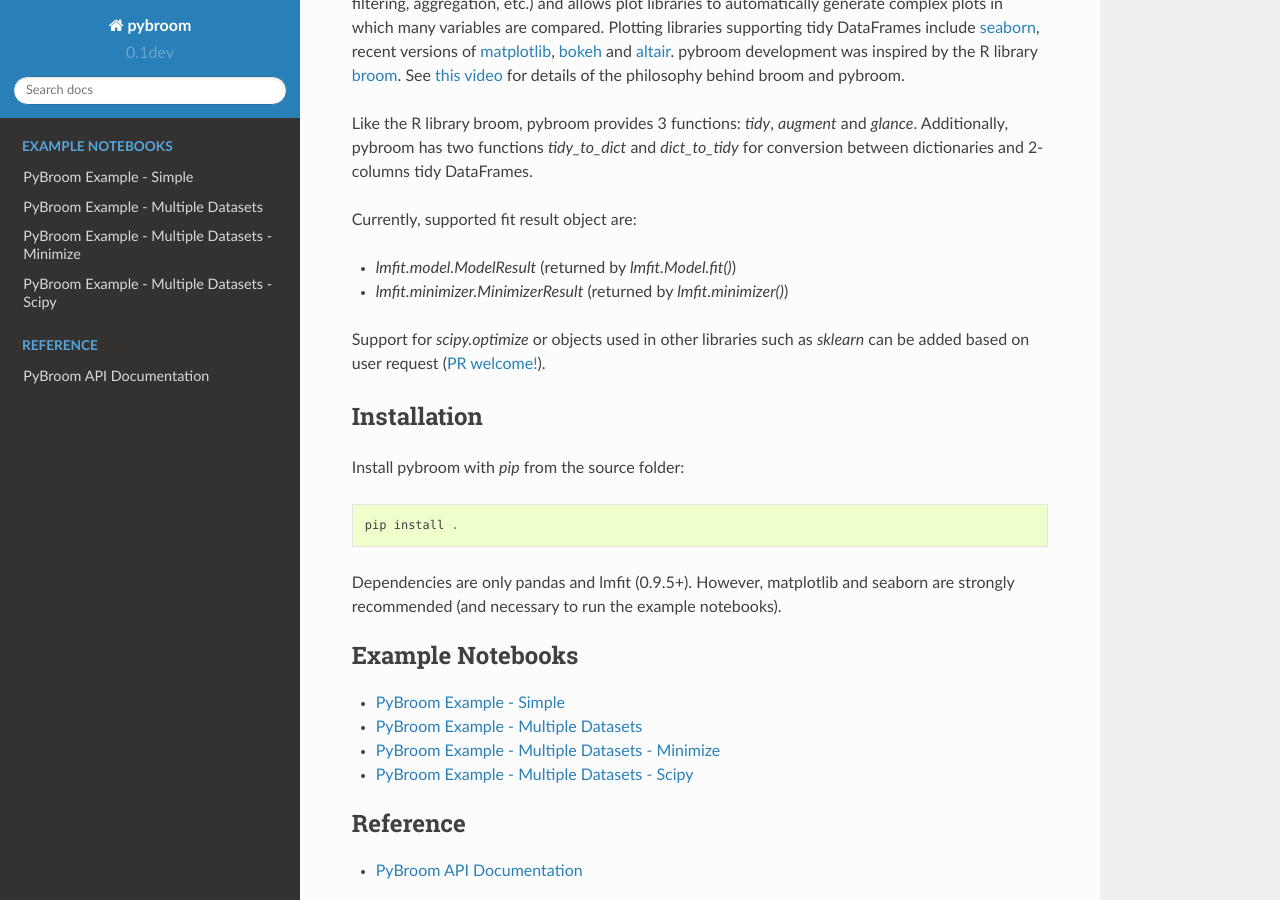
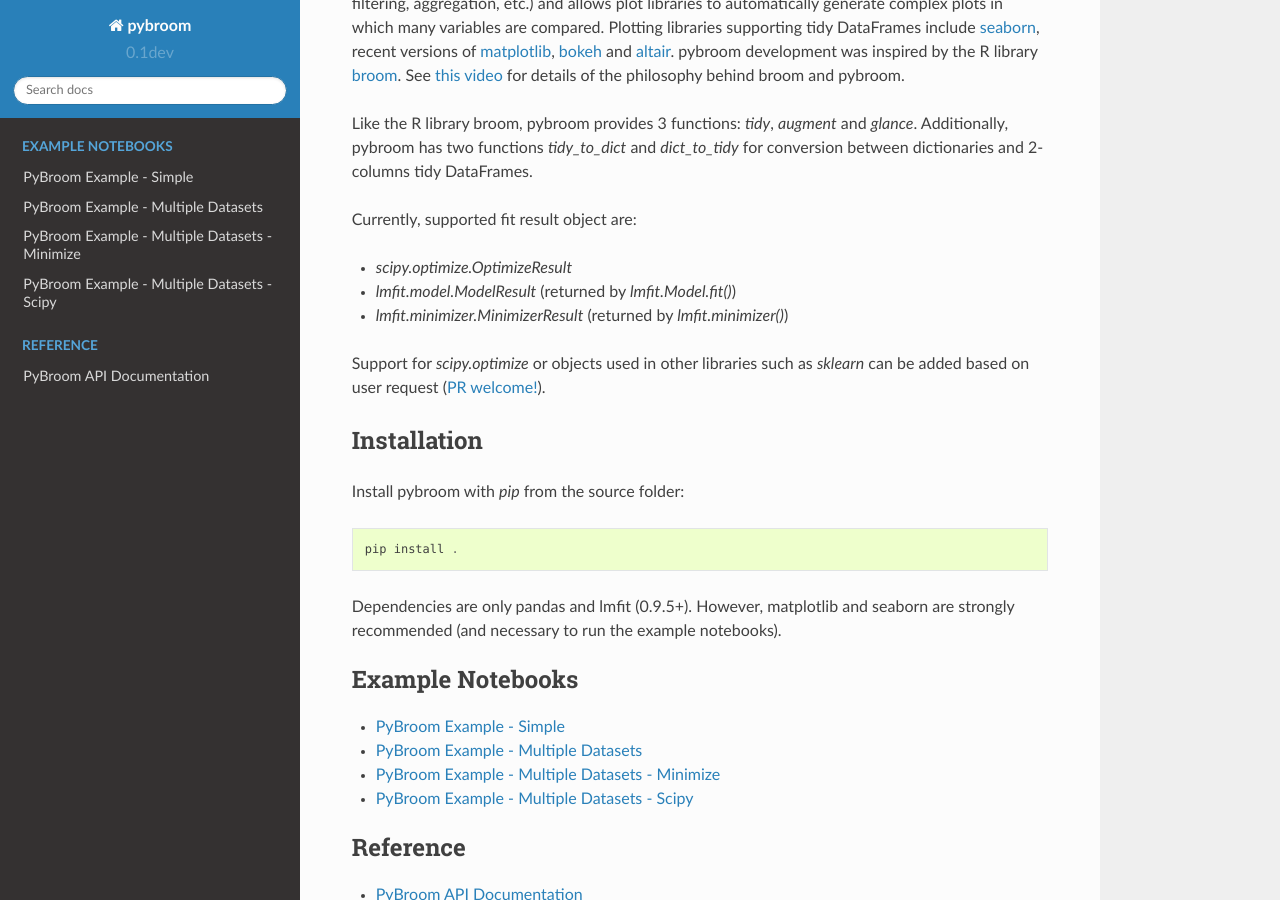
Before and after one commit to tritemio/pybroom, a Sphinx documentation site: the page built from docs/index.rst, in a window 1280 px wide and 900 px high, scrolled down 312 px. Built offline with Sphinx 7.4.7 and the Read the Docs theme 2.0.0, drawn with Linux system fonts in a browser that asks for light colours.

Commit message:
Docs: add scipy's OptimizeResult as supported

```diff
--- a/docs/index.rst
+++ b/docs/index.rst
@@ -35,6 +35,7 @@
 
 Currently, supported fit result object are:
 
+- `scipy.optimize.OptimizeResult`
 - `lmfit.model.ModelResult` (returned by `lmfit.Model.fit()`)
 - `lmfit.minimizer.MinimizerResult` (returned by `lmfit.minimizer()`)
 
```
